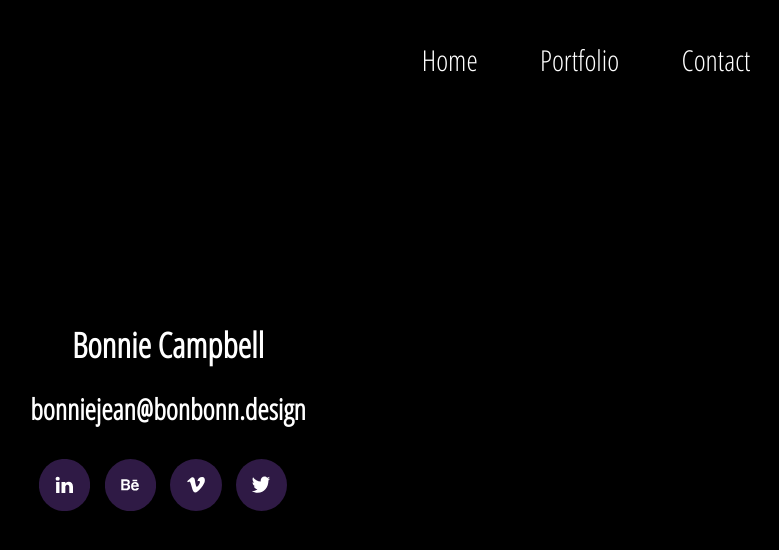
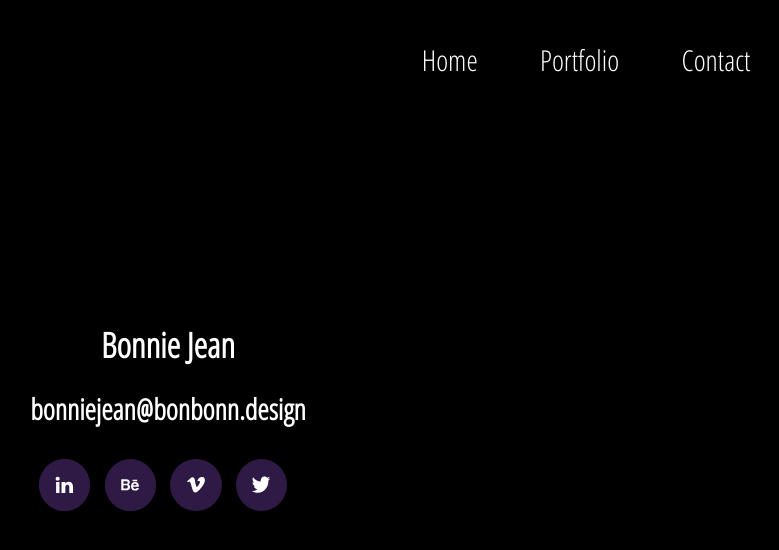
Before and after one commit to bonniecampbell/portfolio, a Jekyll site: the page built from contact.html, in a window 1280 px wide. Shown: the top 550 px of the page, without its empty margins (472-1251 px from the left). Built offline with Jekyll 4.4.1, drawn with Linux system fonts in a browser that asks for light colours; Markdown is read by kramdown in place of the engine named in the settings.

Commit message:
Updated my name

```diff
--- a/contact.html
+++ b/contact.html
@@ -5,7 +5,7 @@ meta: my contact information
 ---
 
   <div class="my-info">
-    <h1 class="name">Bonnie Campbell</h1>
+    <h1 class="name">Bonnie Jean</h1>
     <h2 class="mail">bonniejean@bonbonn.design</h2>
     <div class="icons">
       <a class="linkedin" href="https://www.linkedin.com/in/bonnie-campbell-1b2224113?trk=nav_responsive_tab_profile_pic">
```
